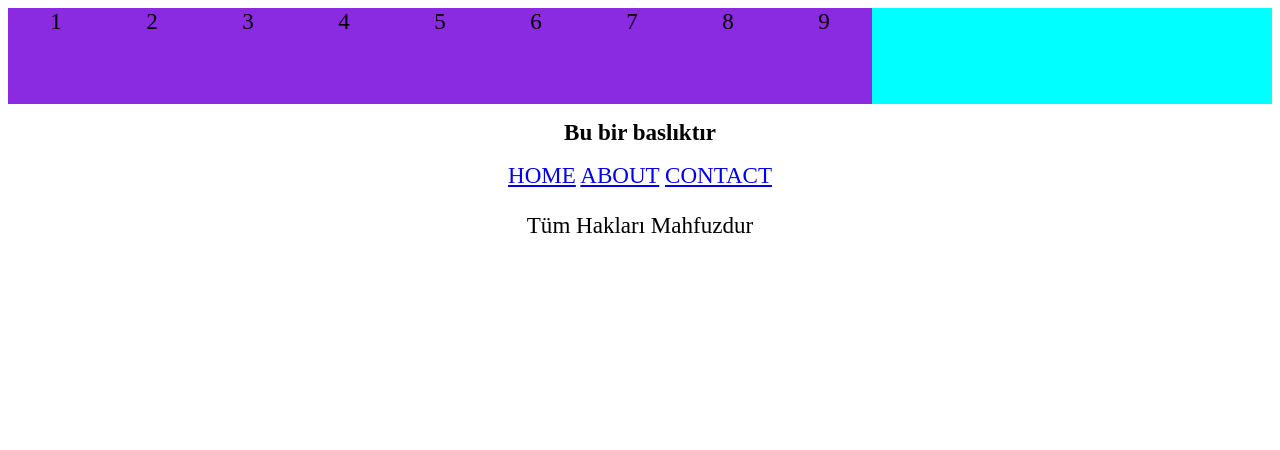
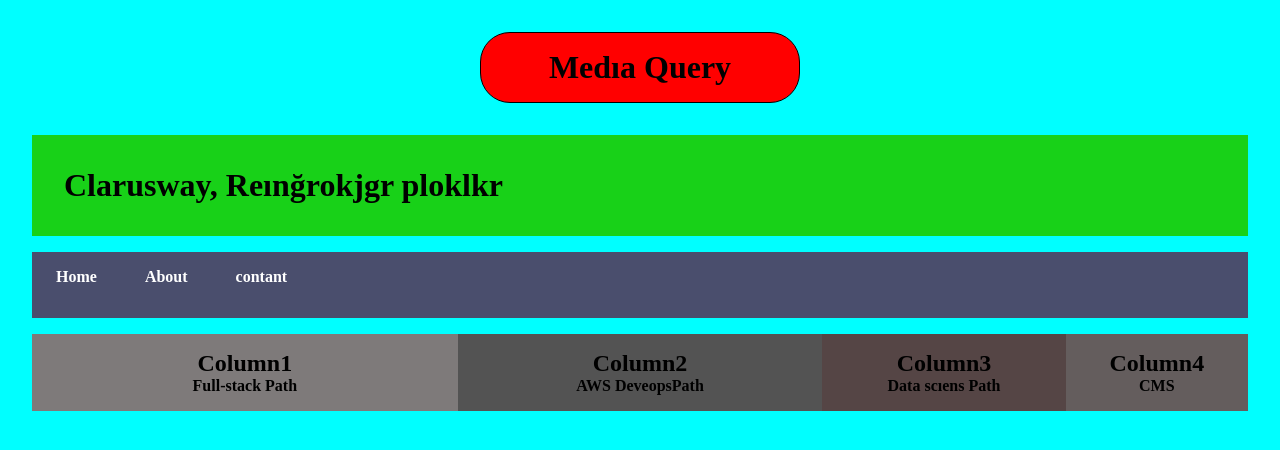
Before and after one commit to Muka6363/CSS_MK, a plain HTML site: page FS_calısmaları/1_Ders_1.html in a window 1280 px wide. Drawn offline with Linux system fonts and the light colour scheme.

Commit message:
yenı dosyalar olusturuldu

```diff
--- a/FS_calısmaları/1_Ders_1.css
+++ b/FS_calısmaları/1_Ders_1.css
@@ -1,15 +1,112 @@
 * {
-  font-size: 1.2rem;
+  box-sizing: border-box;
+  margin: 0;
+}
+body {
+  font-family: "Times New Roman", Times, serif;
+  background-color: aqua;
+  font-weight: 700;
+  margin: 2rem;
+}
+h1 {
+  background-color: red;
+  width: 20rem;
+  padding: 1rem;
+  border: 1px solid black;
+  border-radius: 30px;
   text-align: center;
+  margin: 2rem auto;
 }
-.container {
-  background-color: aqua;
+.header {
+  background-color: rgb(24, 209, 24);
+  font-size: 2rem;
+  padding: 2rem;
+  margin-bottom: 1rem;
+}
+/* css vıewer https://chrome.google.com/webstore/detail/cssviewer/ggfgijbpiheegefliciemofobhmofgce?hl=en */
+
+.navbar {
   display: flex;
-  flex-direction: row;
+  justify-content: flex-start;
+  background-color: rgb(74, 78, 109);
+  margin-bottom: 1rem;
 }
-.container div {
-  background-color: blueviolet;
-  width: 5rem;
-  height: 5rem;
+.navbar a {
+  text-decoration: none;
+  color: white;
+  padding: 1rem 1.5rem;
+  transition: all 1s;
+  margin-bottom: 1rem;
 }
-/*  */
+.navbar a:hover {
+  background-color: rgb(207, 193, 193);
+}
+.row {
+  display: flex;
+  flex-wrap: wrap;
+  text-align: center;
+  justify-content: center;
+}
+.col {
+  padding: 1rem;
+}
+.fs {
+  width: 35%;
+  background-color: rgb(126, 122, 122);
+}
+.aws {
+  width: 30%;
+
+  background-color: rgb(83, 83, 83);
+}
+.data {
+  width: 20%;
+
+  background-color: rgb(85, 69, 69);
+}
+.cms {
+  width: 15%;
+
+  background-color: rgb(100, 93, 93);
+}
+/* width kullanırsak medıa querylerle asagı ındırecegız. */
+@media screen and (min-width: 600px) and (max-width: 992px) {
+  body {
+    color: rgb(255, 238, 6);
+    background-color: chocolate;
+  }
+  .row {
+    gap: 1rem 0rem;
+  }
+  .col {
+    width: 50%;
+  }
+  h1 {
+    width: 15rem;
+    font-size: 1.5rem;
+  }
+}
+@media screen and (min-width: 0px) and (max-width: 600px) {
+  body {
+    background-color: fuchsia;
+    color: white;
+  }
+  .navbar {
+    flex-direction: column;
+    text-align: center;
+  }
+  .row {
+    flex-direction: column;
+    align-items: center;
+  }
+  .header {
+    display: none; /* boyle yaparak gorunmez hale getırırız.*/
+  }
+  .col {
+    width: 100%;
+    margin-bottom: 0.5rem;
+  }
+}
+.cms {
+  margin-bottom: 0;
+}
--- a/FS_calısmaları/1_Ders_1.html
+++ b/FS_calısmaları/1_Ders_1.html
@@ -4,31 +4,36 @@
     <meta charset="UTF-8" />
     <meta http-equiv="X-UA-Compatible" content="IE=edge" />
     <meta name="viewport" content="width=device-width, initial-scale=1.0" />
-    <title>Inclass_dersınden</title>
+    <title>JS Basics 1</title>
+
     <link rel="stylesheet" href="1_Ders_1.css" />
   </head>
   <body>
-    <div class="container">
-      <div>1</div>
-      <div>2</div>
-      <div>3</div>
-      <div>4</div>
-      <div>5</div>
-      <div>6</div>
-      <div>7</div>
-      <div>8</div>
-      <div>9</div>
+    <h1>Medıa Query</h1>
+    <div class="header">Clarusway, Reınğrokjgr ploklkr</div>
+    <nav class="navbar">
+      <a href="#">Home</a>
+      <a href="#">About</a>
+      <a href="#">contant</a>
+    </nav>
+    <div class="row">
+      <div class="col fs">
+        <h2>Column1</h2>
+        <p>Full-stack Path</p>
+      </div>
+      <div class="col aws">
+        <h2>Column2</h2>
+        <p>AWS DeveopsPath</p>
+      </div>
+      <div class="col data">
+        <h2>Column3</h2>
+        <p>Data scıens Path</p>
+      </div>
+      <div class="col cms">
+        <h2>Column4</h2>
+        <p>CMS</p>
+      </div>
     </div>
-    <header class="header">
-      <h1>Bu bir baslıktır</h1>
-      <a href="#">HOME</a>
-      <a href="#">ABOUT</a>
-      <a href="#">CONTACT</a>
-    </header>
-    <nav class="nav"></nav>
-    <main class="main"></main>
-    <footer class="footer">
-      <p>Tüm Hakları Mahfuzdur</p>
-    </footer>
+    <script src="1_Ders_1.js"></script>
   </body>
 </html>
--- /dev/null
+++ b/FS_calısmaları/GRiD.css
@@ -0,0 +1,13 @@
+* {
+  box-sizing: border-box;
+  margin: 1rem;
+}
+.container {
+  display: grid;
+  grid-template-columns: 200px 40vw 20rem;
+  grid-template-rows: 100px 200px 20vw 30rem;
+}
+.content {
+  background-color: cadetblue;
+  border: 2px solid black;
+}
```
Also changed, not shown: FS_calısmaları/GRiD.html (added, +27 -0 lines).
